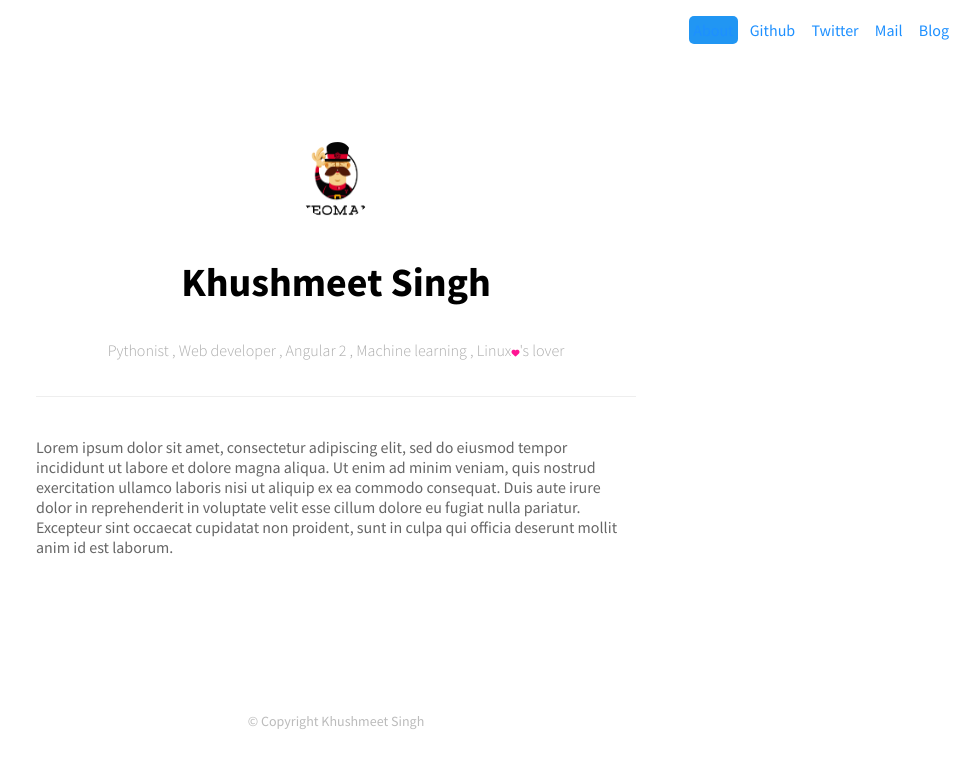
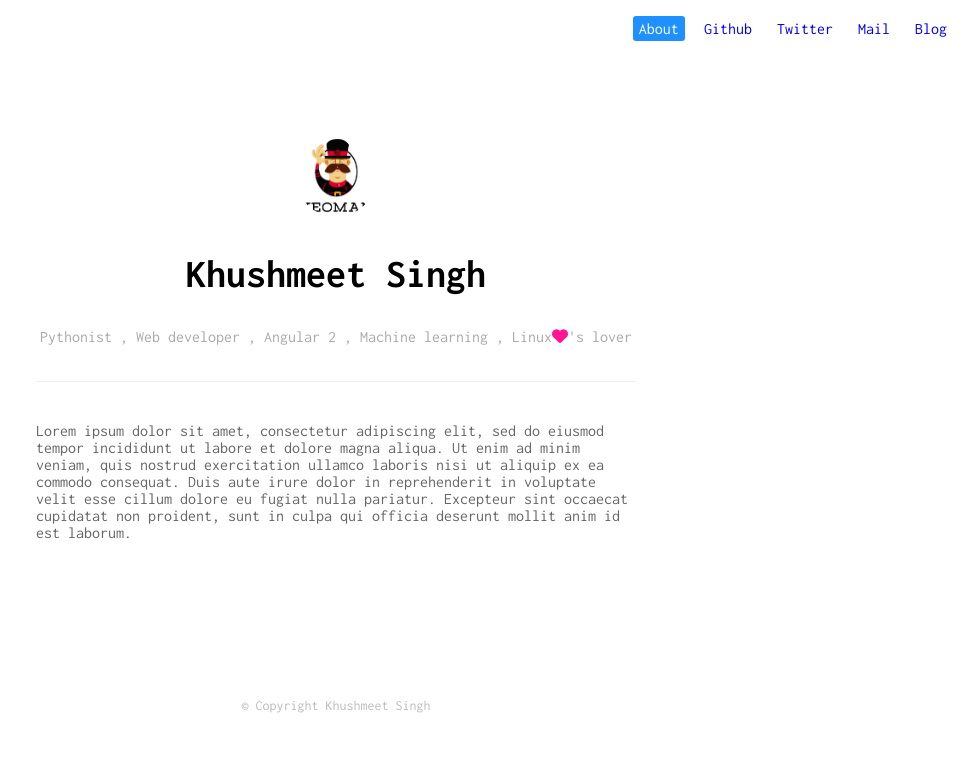
Before and after one commit to khushmeeet/khushmeeet.github.io, a Jekyll site: the page built from index.html, in a window 1280 px wide. Shown: the top 768 px of the page, without its empty margins (304-1280 px from the left). Built offline with Jekyll 4.4.1, drawn with Linux system fonts in a browser that asks for light colours; nearby versions of some CDN libraries.

Commit message:
ui refinements

```diff
--- a/css/style.scss
+++ b/css/style.scss
@@ -1,10 +1,19 @@
 ---
 ---
 
-@import url('https://fonts.googleapis.com/css?family=Source+Sans+Pro:300,400,700');
+//@import url('https://fonts.googleapis.com/css?family=Source+Sans+Pro:300,400,700');
+//@import url('https://fonts.googleapis.com/css?family=Dosis:300,400,700');
+@import url('https://fonts.googleapis.com/css?family=Inconsolata:400,700');
 
 body {
-    font-family: 'Source Sans Pro', sans-serif;
+    font-family: 'Inconsolata', sans-serif;
+    color: #666;
+}
+
+.current {
+    background-color: dodgerblue;
+    border-radius: 3px;
+    color: white;
 }
 
 .navigator {
@@ -12,18 +21,10 @@ body {
     margin-top: 20px;
     padding: 0px 10px 0 10px;
     a {
-        padding: 4px 4px 4px 4px;
+        padding: 4px 6px;
         margin-right: 5px;
         text-decoration: none;
-        color: dodgerblue;
     }
-}
-
-.current {
-    background-color: #2196F3;
-    color: white;
-    border-radius: 5px;
-    color: #fff;
 }
 
 .head-img {
@@ -47,9 +48,9 @@ body {
             position: relative;
             h1 {
                 font-size: 2.5em;
+                color: black;
             }
             p {
-                font-family: 'Source Sans Pro';
                 font-weight: 300;
                 color: #aaa;
             }
@@ -59,7 +60,6 @@ body {
 
 .heart {
     color: deeppink;
-    font-size: 8px;
 }
 
 .main-stuff {
@@ -108,10 +108,33 @@ body {
         margin: 80px 0px 0px 0px;
         header {
             text-align: center;
+            h1 {
+                font-size: 32px;
+                line-height: 1.4em;
+                margin-bottom: 15px;
+            }
+            h6 {
+                color: #b2b9be;
+                font-weight: 400;
+                font-size: 12px;
+                margin-top: 0px;
+                padding-top: 5px;
+            }
             div {
                 display: inline-flex;
-                p {
+                padding: 10px 20px;
+                i {
+                    padding-right: 10px;
+                    color: #b2b9be;
+                    font-size: 15px;
+                    padding-top: 2px;
+                }
+                a {
                     margin-right: 10px;
+                    font-weight: 300;
+                    color: #b2b9be;
+                    font-size: 15px;
+                    text-decoration: none;
                 }
             }
             h6 {
@@ -125,4 +148,5 @@ body {
 
 .body {
     line-height: 1.7em;
+    margin-top: 50px;
 }
```
